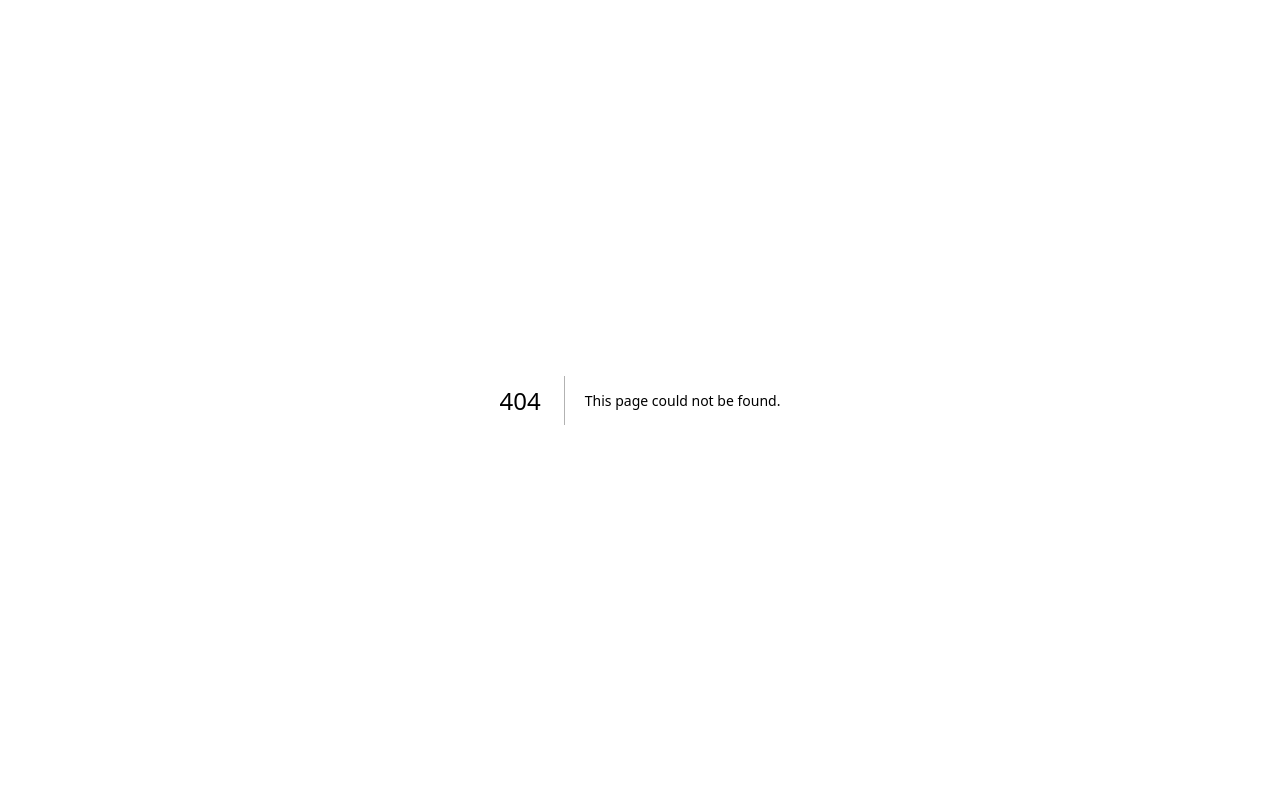
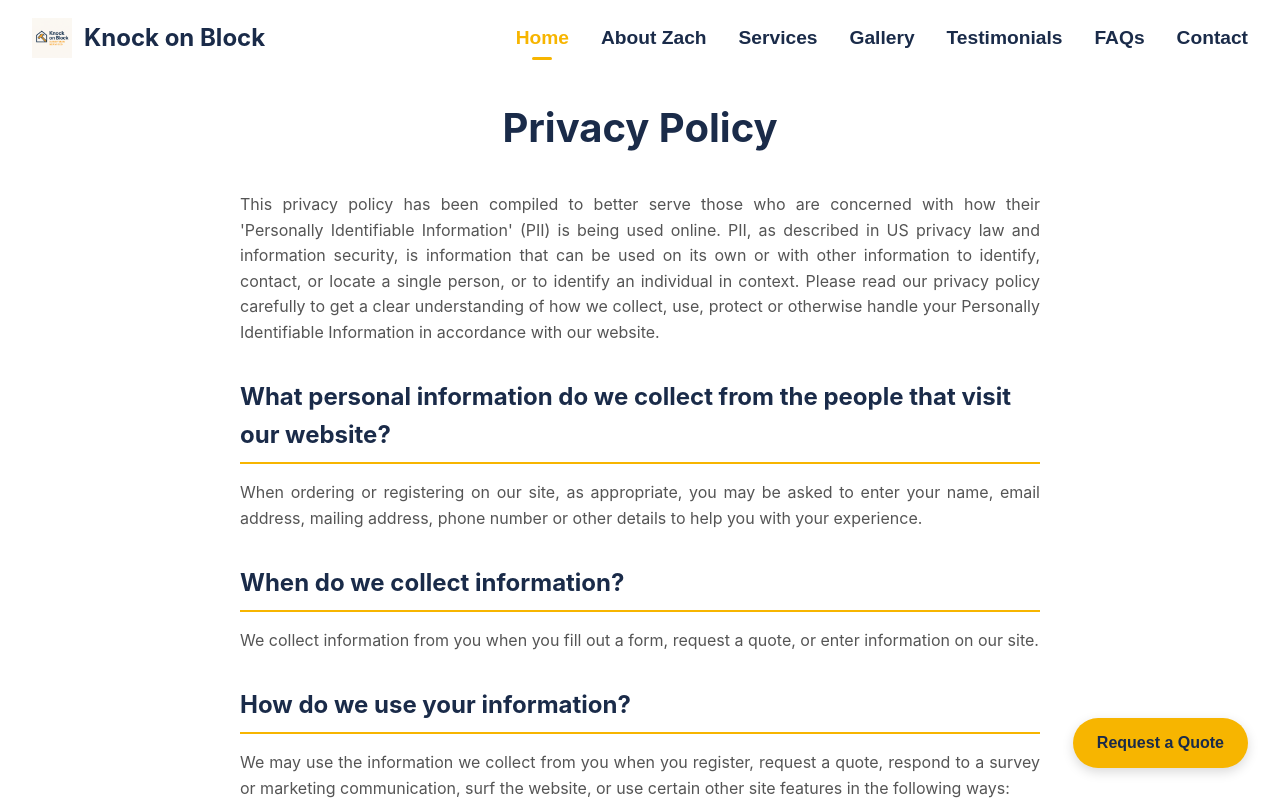
Before and after one commit to ylapscher/knockonblockNext, a Next.js app: page /privacy-policy in a window 1280 px wide. Before the commit this address had no page. Shown: the top 800 px of the page. Built offline with nearby package versions, Linux system fonts and the light colour scheme.

Commit message:
feat: add privacy policy and terms conditions pages

```diff
--- /dev/null
+++ b/app/(root)/privacy-policy/page.jsx
@@ -0,0 +1,5 @@
+import PrivacyPolicy from "@/components/sections/PrivacyPolicy";
+
+export default function PrivacyPage() {
+  return <PrivacyPolicy />;
+}
--- /dev/null
+++ b/app/(root)/terms-conditions/page.jsx
@@ -0,0 +1,5 @@
+import TermsConditions from "@/components/sections/TermsConditions";
+
+export default function TermsConditionsPage() {
+  return <TermsConditions />;
+}
```
